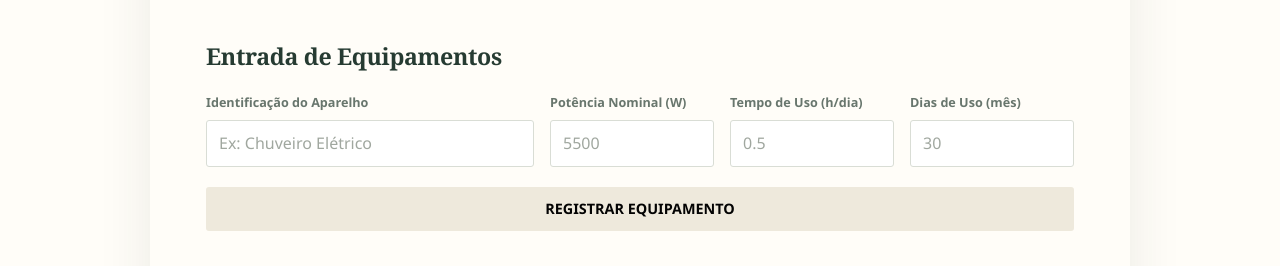
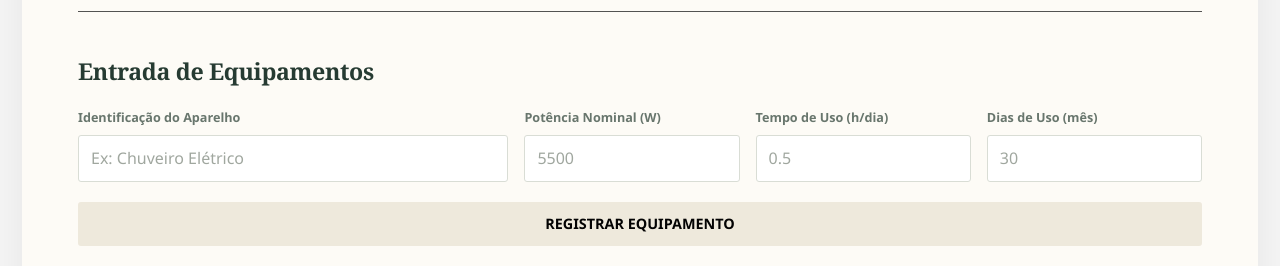
Before and after one commit to italogomes347/cooperamediador, a website: page public/index.html in a window 1280 px wide. Shown: the part 234-500 px from the top of the page. Drawn offline with Linux system fonts and the light colour scheme.

Commit message:
atualizaçao do css

```diff
--- a/public/style.css
+++ b/public/style.css
@@ -1,6 +1,6 @@
 :root {
-  --page: #fffdf8;
-  --paper: #fffdf8;
+  --page: #f8f8f8;
+  --paper: #fdfbf6;
   --ink: #263b32;
   --muted: #68766d;
   --line: #535352;
@@ -30,14 +30,14 @@ body {
 }
 
 .interface-container {
-  max-width: 980px;
-  margin: 0 auto;
-  padding: 48px 56px 30px;
+  max-width: 1600px;
+  margin: 40px auto 0;
+  padding: 25px 56px 40px;
   overflow: hidden;
-  border-top: 5px solid var(--green);
+  border-top: 3.3px solid var(--green);
   border-radius: 5px;
   background: var(--paper);
-  box-shadow: 0 18px 55px rgb(47 57 46 / 9%);
+  box-shadow: 0 18px 55px rgba(5, 5, 5, 0.09);
 }
 
 .document-header {
```
